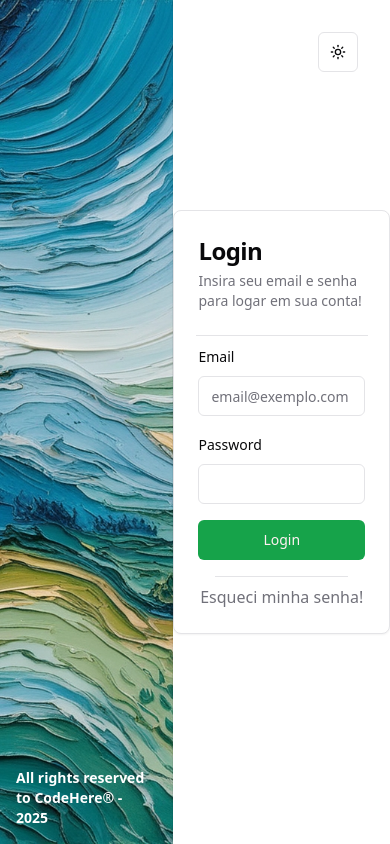
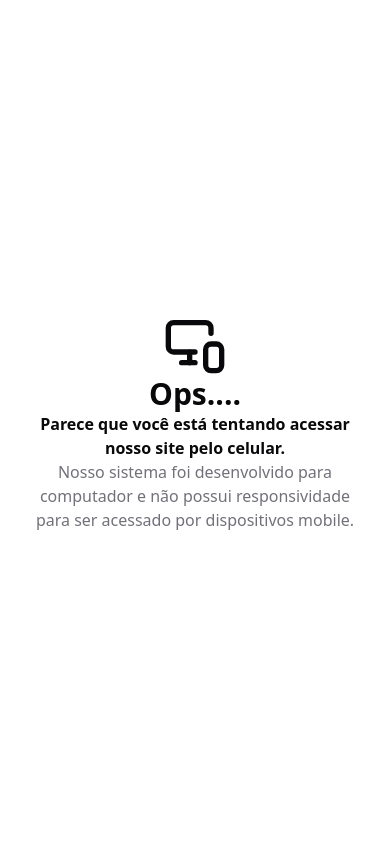
Before and after one commit to betimvpp/SaasCoopervida, a React (Vite) app: page /login in a window 390 px wide. Built offline with nearby package versions, Linux system fonts and the light colour scheme; no server answers; the database is empty.

Commit message:
mobile block

```diff
--- a/src/pages/app/payments/PaymentRow.tsx
+++ b/src/pages/app/payments/PaymentRow.tsx
@@ -3,7 +3,7 @@ import { Dialog, DialogTrigger } from '@/components/ui/dialog';
 import { TableCell, TableRow } from '@/components/ui/table'
 import { PaymentInfo } from '@/contexts/paymentContext'
 import { Search } from 'lucide-react';
-import { PaymentDetails } from './PaymentDetails';
+// import { PaymentDetails } from './PaymentDetails';
 import { useState } from 'react';
 
 export const PaymentRow = ({ payment, isAdmin, loading }: { payment: PaymentInfo; isAdmin: string; loading: boolean; }) => {
@@ -19,7 +19,7 @@ export const PaymentRow = ({ payment, isAdmin, loading }: { payment: PaymentInfo
                             <span className="sr-only">Detalhes do RH</span>
                         </Button>
                     </DialogTrigger>
-                    <PaymentDetails open={isDetailsOpen} payment={payment} isAdmin={isAdmin} loading={loading} />
+                    {/* <PaymentDetails open={isDetailsOpen} payment={payment} isAdmin={isAdmin} loading={loading} /> */}
                 </Dialog>
             </TableCell>
             <TableCell className="text-center">{payment.nome}</TableCell>
--- a/src/pages/layouts/app.tsx
+++ b/src/pages/layouts/app.tsx
@@ -5,10 +5,26 @@ import { Separator } from '@/components/ui/separator'
 import supabase from '@/lib/supabase'
 import { useEffect, useState } from 'react'
 import { Outlet, useNavigate } from 'react-router-dom'
+import { ShortScreen } from './shortScreen'
 
 export function AppLayout() {
   const navigate = useNavigate();
   const [loading, setLoading] = useState(true);
+  const [isSmallScreen, setIsSmallScreen] = useState(false);
+
+  useEffect(() => {
+    const handleResize = () => {
+      setIsSmallScreen(window.innerWidth < 1024);
+    };
+
+    handleResize();
+
+    window.addEventListener('resize', handleResize);
+
+    return () => {
+      window.removeEventListener('resize', handleResize);
+    };
+  }, []);
 
   useEffect(() => {
     const checkSession = async () => {
@@ -38,6 +54,12 @@ export function AppLayout() {
   if (loading) return null;
 
   return (
+    <>
+      {isSmallScreen ?
+        <>
+          <ShortScreen />
+        </>
+        :
         <div className='h-screen flex overflow-x-hidden'>
           <div className='h-full min-w-[12%] p-8 default:bg-primary  shadow-lg'>
             <Profile />
@@ -51,5 +73,8 @@ export function AppLayout() {
             </span>
           </div>
         </div>
+
+      }
+    </>
   )
 }
--- a/src/pages/layouts/auth.tsx
+++ b/src/pages/layouts/auth.tsx
@@ -1,8 +1,31 @@
 import { ModeToggle } from "@/components/mode-toggle"
+import { useEffect, useState } from "react";
 import { Outlet } from 'react-router-dom'
+import { ShortScreen } from "./shortScreen";
 
 export function AuthLayout() {
+  const [isSmallScreen, setIsSmallScreen] = useState(false);
+
+  useEffect(() => {
+    const handleResize = () => {
+      setIsSmallScreen(window.innerWidth < 1024);
+    };
+
+    handleResize();
+
+    window.addEventListener('resize', handleResize);
+
+    return () => {
+      window.removeEventListener('resize', handleResize);
+    };
+  }, []);
+
   return (
+    <>
+      {isSmallScreen ?
+        <>
+          <ShortScreen />
+        </> :
         <div className="flex">
           <div className='h-screen w-9/12 flex flex-col justify-between border-r border-foreground/5 bg-banner bg-center bg-cover bg-no-repeat object-cover p-4 text-muted-foreground'>
             <div className='flex items-center gap-3 text-lg text-foreground'>
@@ -18,5 +41,7 @@ export function AuthLayout() {
             <Outlet />
           </div>
         </div>
+      }
+    </>
   )
 }
--- /dev/null
+++ b/src/pages/layouts/shortScreen.tsx
@@ -0,0 +1,12 @@
+import { MonitorSmartphone } from "lucide-react"
+
+export const ShortScreen = () => {
+  return (
+    <div className="h-screen w-screen flex flex-col items-center justify-center p-8">
+        <MonitorSmartphone size={64}/>
+        <h1 className="font-bold text-3xl">Ops....</h1>
+        <h2 className="text-center font-semibold">Parece que você está tentando acessar nosso site pelo celular.</h2>
+        <h3 className="text-center text-muted-foreground">Nosso sistema foi desenvolvido para computador e não possui responsividade para ser acessado por dispositivos mobile.</h3>
+    </div>
+  )
+}
```
Also changed, not shown: 2 other files (tests, documents, lock files or other folders). Lines whose indentation alone changed are shown as unchanged.
